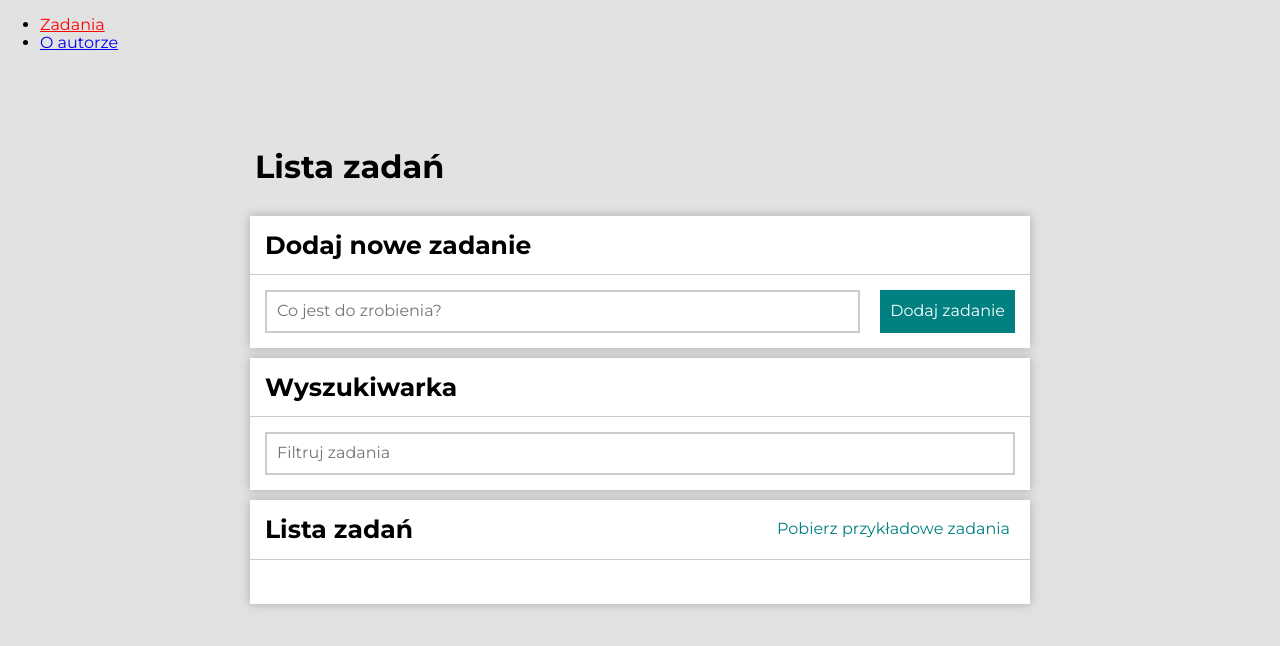
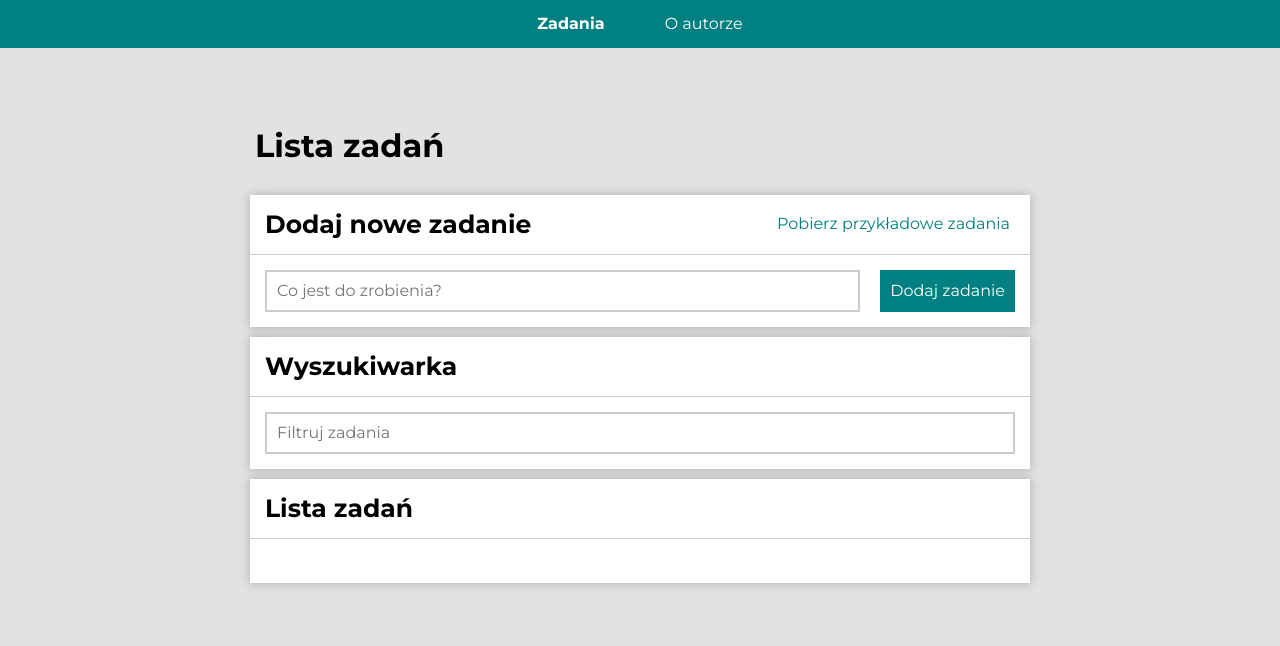
Before and after one commit to arczi147/To-do-list-react, a React (Create React App) app: page /#/zadania in a window 1280 px wide. Shown: the top 646 px of the page. Built offline with nearby package versions, Linux system fonts and the light colour scheme.

Commit message:
navigation view improved, button location changed, loading during downloading example tasks added, task existence checking by id added

```diff
--- a/src/App.js
+++ b/src/App.js
@@ -3,19 +3,19 @@ import { HashRouter, Switch, Route, Redirect } from "react-router-dom";
 import TasksPage from "./features/tasks/TasksPage";
 import TaskPage from "./features/tasks/TaskPage";
 import AuthorPage from "./features/author/AuthorPage";
-import { StyledNavLink } from "./styled";
+import { StyledNavLink, Navigation, NavigationList } from "./styled";
 
 export default () => (
   <HashRouter>
     <nav>
-      <ul>
-        <li>
-          <StyledNavLink to="/zadania">Zadania</StyledNavLink>
-        </li>
-        <li>
-          <StyledNavLink to="/autor">O autorze</StyledNavLink>
-        </li>
-      </ul>
+        <Navigation>
+          <NavigationList>
+            <StyledNavLink to="/zadania">Zadania</StyledNavLink>
+          </NavigationList>
+          <NavigationList>
+            <StyledNavLink to="/autor">O autorze</StyledNavLink>
+          </NavigationList>
+        </Navigation>
       <Switch>
         <Route path="/zadania/:id">
           <TaskPage />
--- a/src/features/tasks/TaskPage/index.js
+++ b/src/features/tasks/TaskPage/index.js
@@ -15,9 +15,9 @@ function TaskPage() {
             <Header title="Szczegóły zadania" />
             <Section
                 title={task ? task.content : "Nie znaleziono zadania! 😔"}
-                body={
+                body={task && (
                     <><strong>Ukończono:</strong> {task.done ? "Tak" : "Nie"}</>
-                }
+                )}
             />
         </Container>
     )
--- /dev/null
+++ b/src/features/tasks/TasksPage/ButtonGettingExampleTasks/index.js
@@ -0,0 +1,27 @@
+import React from "react";
+import { StyledButtons, Button } from "../../Button";
+import { fetchExampleTasks } from "../../tasksSlice";
+import { useDispatch, useSelector } from "react-redux";
+import { selectIsLoading } from "../../tasksSlice";
+
+const ButtonGettingExampleTasks = () => {
+    const loading = useSelector(selectIsLoading);
+
+    const dispatch = useDispatch();
+
+    return (
+        <StyledButtons>
+            <Button
+                onClick={() => dispatch(fetchExampleTasks())}
+                disabled={loading}>
+                {
+                    loading
+                        ? "Ładowanie..."
+                        : "Pobierz przykładowe zadania"
+                }
+            </Button>
+        </StyledButtons>
+    )
+};
+
+export default ButtonGettingExampleTasks;
--- a/src/features/tasks/TasksPage/Buttons/index.js
+++ b/src/features/tasks/TasksPage/ButtonsHide&SetAll/index.js
@@ -1,6 +1,6 @@
 import { useSelector, useDispatch } from "react-redux";
-import { StyledButtons, Button } from "./styled";
-import { toggleHideDone, setAllDone, selectAreTaskEmpty, selectHideDone, selectIsEveryTaskDone, fetchExampleTasks } from "../../tasksSlice";
+import { StyledButtons, Button } from "../../Button";
+import { toggleHideDone, setAllDone, selectAreTaskEmpty, selectHideDone, selectIsEveryTaskDone } from "../../tasksSlice";
 
 const Buttons = () => {
     const areTaskEmpty = useSelector(selectAreTaskEmpty);
@@ -11,9 +11,6 @@ const Buttons = () => {
 
     return (
         <StyledButtons>
-            <Button onClick={() => dispatch(fetchExampleTasks())}>
-                Pobierz przykładowe zadania
-            </Button>
             {!areTaskEmpty && (
                 <>
                     <Button
--- a/src/features/tasks/TasksPage/TaskList/index.js
+++ b/src/features/tasks/TasksPage/TaskList/index.js
@@ -1,7 +1,7 @@
 import { useSelector, useDispatch } from "react-redux";
-import { List, Item, Content, Button } from "./styled";
+import { List, Item, Content, Button, StyledLink } from "./styled";
 import { selectHideDone, toggleTaskDone, removeTask, selectTasksByQuery } from "../../tasksSlice";
-import { Link, useLocation } from "react-router-dom";
+import { useLocation } from "react-router-dom";
 import searchQueryParamName from "../searchQueryParamName";
 
 const TaskList = () => {
@@ -26,7 +26,7 @@ const TaskList = () => {
                     </Button>
                     <Content
                         done={task.done}>
-                        <Link to={`/zadania/${task.id}`}>{task.content}</Link>
+                        <StyledLink to={`/zadania/${task.id}`}>{task.content}</StyledLink>
                     </Content>
                     <Button
                         onClick={() => dispatch(removeTask(task.id))}
--- a/src/features/tasks/TasksPage/TaskList/styled.js
+++ b/src/features/tasks/TasksPage/TaskList/styled.js
@@ -1,4 +1,5 @@
 import styled, { css } from "styled-components";
+import { Link } from "react-router-dom";
 
 export const List = styled.ul`
     text-align: left;
@@ -64,3 +65,8 @@ export const Button = styled.button`
         }
     `};
 `;
+
+export const StyledLink = styled(Link)`
+    text-decoration: none;
+    color: ${({ theme }) => theme.color.teal};
+`;
--- a/src/features/tasks/TasksPage/index.js
+++ b/src/features/tasks/TasksPage/index.js
@@ -1,10 +1,11 @@
 import Form from "../TasksPage/Form";
 import TaskList from "../TasksPage/TaskList";
-import Buttons from "../TasksPage/Buttons";
+import Buttons from "./ButtonsHide&SetAll";
 import Section from "../../../common/Section";
 import Header from "../../../common/Header";
 import Container from "../../../common/Container";
 import Search from "./Search";
+import ButtonGettingExampleTasks from "./ButtonGettingExampleTasks";
 
 function TasksPage() {
 
@@ -14,6 +15,7 @@ function TasksPage() {
       <Section
         title="Dodaj nowe zadanie"
         body={<Form />}
+        extraHeaderContent={<ButtonGettingExampleTasks />}
       />
 
       <Section
--- a/src/features/tasks/tasksSaga.js
+++ b/src/features/tasks/tasksSaga.js
@@ -1,10 +1,11 @@
-import { call, put, select, takeEvery, takeLatest } from "redux-saga/effects";
+import { call, put, select, takeEvery, takeLatest, delay } from "redux-saga/effects";
 import { fetchExampleTasks, selectTasks, setTasks } from "./tasksSlice";
 import { getExampleTasks } from "./getExampleTasks";
 import { saveTasksInLocalStorage } from "./tasksLocalStorage";
 
 function* fetchExampleTasksHandler() {
     try {
+        yield delay(1000);
         const exampleTasks = yield call(getExampleTasks);
         yield put(setTasks(exampleTasks));
     } catch (error) {
--- a/src/features/tasks/tasksSlice.js
+++ b/src/features/tasks/tasksSlice.js
@@ -6,6 +6,7 @@ const tasksSlice = createSlice({
     initialState: {
         tasks: getTasksFromLocalStorage(),
         hideDone: false,
+        loading: false,
     },
     reducers: {
         addTask: ({ tasks }, { payload: task }) => {
@@ -25,10 +26,12 @@ const tasksSlice = createSlice({
         setAllDone: ({ tasks }) => {
             tasks.forEach(task => task.done = true);
         },
-        fetchExampleTasks: () => {
+        fetchExampleTasks: state => {
+            state.loading = true;
         },
         setTasks: (state, { payload: tasks }) => {
             state.tasks = tasks;
+            state.loading = false;
         },
     },
 });
@@ -61,6 +64,8 @@ export const selectTasksByQuery = (state, query) => {
     }
 
     return selectTasks(state).filter(({ content }) => content.toUpperCase().includes(query.trim().toUpperCase()));
-}
+};
+
+export const selectIsLoading = state => selectTasksState(state).loading;
 
 export default tasksSlice.reducer;
--- a/src/styled.js
+++ b/src/styled.js
@@ -2,7 +2,23 @@ import styled from "styled-components";
 import { NavLink } from "react-router-dom";
 
 export const StyledNavLink = styled(NavLink)`
+    text-decoration: none;
+    color: ${({ theme }) => theme.color.white};
+    padding: 30px;
+
     &.active {
-    color: red;
+    font-weight: bold;
     }
 `;
+
+export const Navigation = styled.ul`
+    background-color: ${({ theme }) => theme.color.teal};
+    text-align: center;
+    margin: 0 auto;
+    padding: 15px;
+`;
+
+export const NavigationList = styled.li`
+    list-style-type: none;
+    display: inline-block;;
+`;
```
Also changed, not shown: src/useTasks.js (deleted, +0 -11 lines), src/features/tasks/Button/index.js (renamed from src/features/tasks/TasksPage/Buttons/styled.js).
